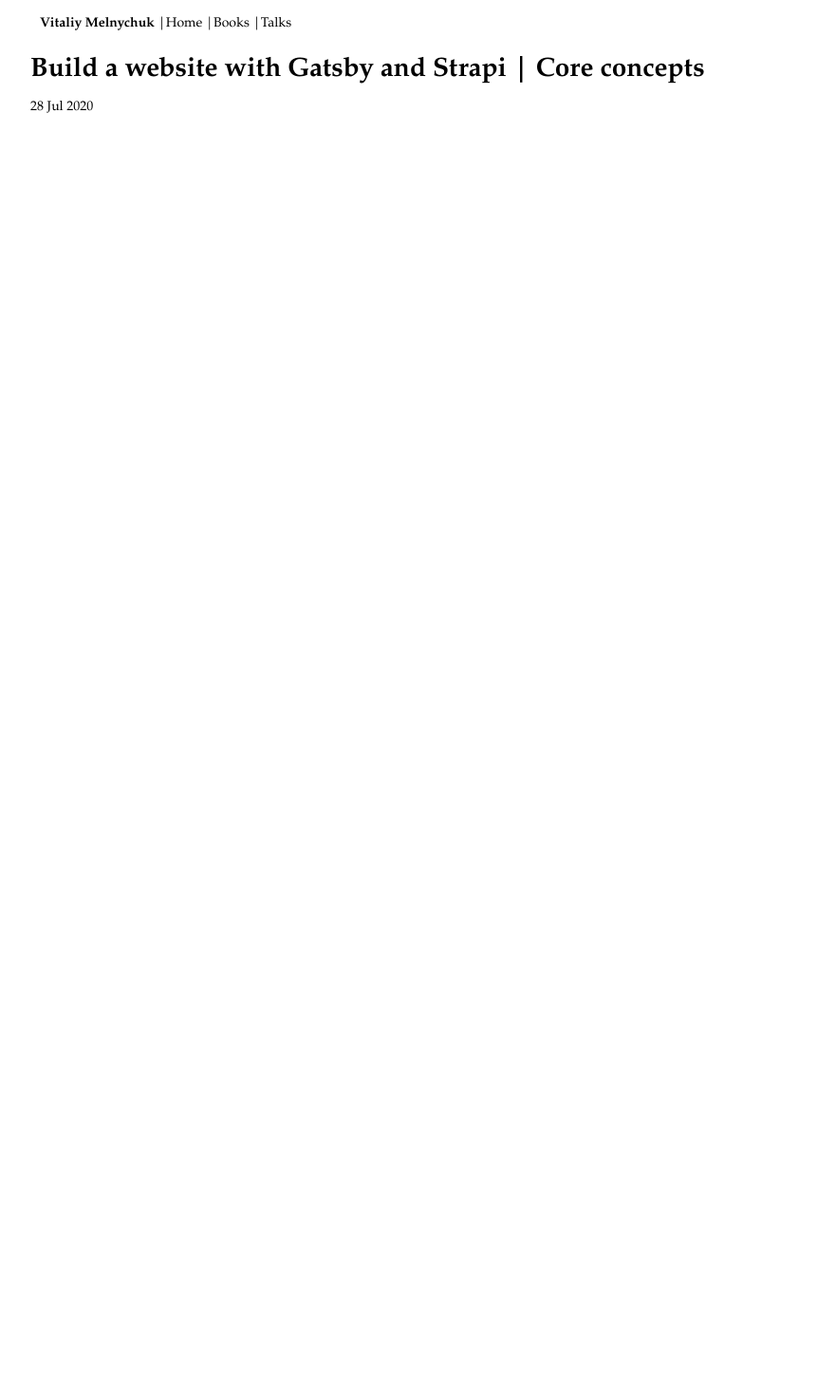
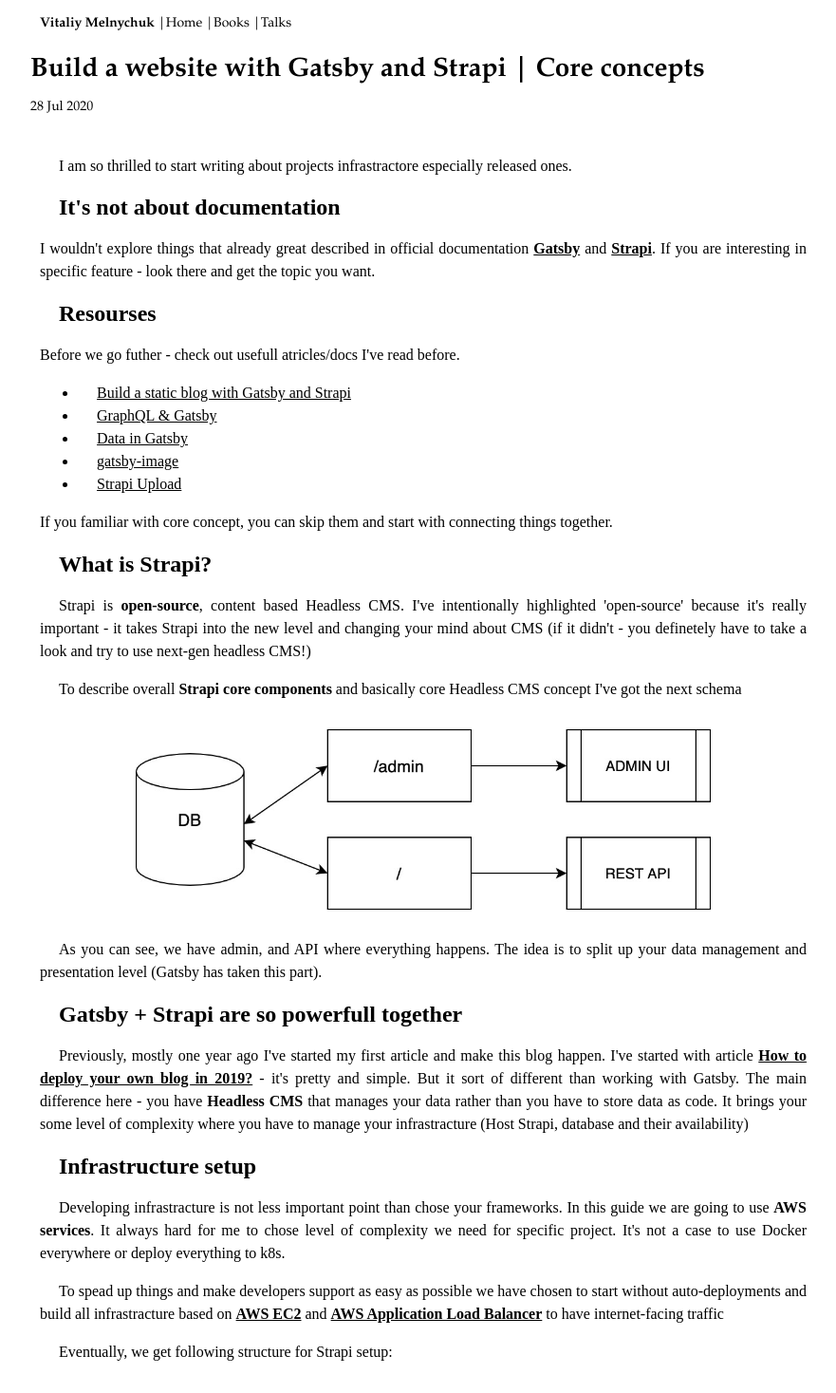
Before and after one commit to vitaliimelnychuk/blog, a Next.js app: page /articles/2020-08-28-build-a-website-with-gatsby-and-strapi in a window 1280 px wide. Shown: the whole page at 95% size, without its empty margins (194-1075 px from the left). Before the commit the page ends 800 px from the top, so only its background shows below. Built offline with nearby package versions, Linux system fonts and the light colour scheme.

Commit message:
first part about core strapi components

```diff
--- a/pages/articles/2020-08-28-build-a-website-with-gatsby-and-strapi.tsx
+++ b/pages/articles/2020-08-28-build-a-website-with-gatsby-and-strapi.tsx
@@ -7,11 +7,56 @@
 
 const article = articles['2020-08-28-build-a-website-with-gatsby-and-strapi']
 
+const deployYourBlogArticle = articles['2019-12-22-deploy-your-blog']
+
 export default () => (
   <Layout>
     <ArticlePage {...article} >
       <>
+        <p>I am so thrilled to start writing about projects infrastractore especially released ones.</p>
+
+        <h2>It's not about documentation</h2>
+        I wouldn't explore things that already great described in official documentation <ExternalLink href="https://www.gatsbyjs.org/docs/"><b>Gatsby</b></ExternalLink> and <ExternalLink href="https://strapi.io/documentation"><b>Strapi</b></ExternalLink>.
+        If you are interesting in specific feature - look there and get the topic you want.
+
+        <h2>Resourses</h2>
+        Before we go futher - check out usefull atricles/docs I've read before.
+        <ul>
+          <li><ExternalLink href="https://strapi.io/blog/build-a-static-blog-with-gatsby-and-strapi">Build a static blog with Gatsby and Strapi</ExternalLink></li>
+          <li><ExternalLink href="https://www.gatsbyjs.org/docs/graphql/">GraphQL & Gatsby</ExternalLink></li>
+          <li><ExternalLink href="https://www.gatsbyjs.org/tutorial/part-four/#data-in-gatsby">Data in Gatsby</ExternalLink></li>
+          <li><ExternalLink href="https://www.gatsbyjs.org/packages/gatsby-image/">gatsby-image</ExternalLink></li>
+          <li><ExternalLink href="https://strapi.io/documentation/3.0.0-beta.x/plugins/upload.html">Strapi Upload</ExternalLink></li>
+        </ul>
+
+        If you familiar with core concept, you can skip them and start with connecting things together.
+
+        <h2>What is Strapi?</h2>
+        <p>Strapi is <b>open-source</b>, content based Headless CMS. I've intentionally highlighted 'open-source' because it's really important - it takes Strapi into the new level and changing your mind about CMS (if it didn't - you definetely have to take a look and try to use next-gen headless CMS!) </p>
+        <p>To describe overall <b>Strapi core components</b> and basically core Headless CMS concept I've got the next schema</p>
+        <img src="/static/img/articles/2020-08-28/strapi-components.jpg" width="75%" />
+        <p>As you can see, we have admin, and API where everything happens. The idea is to split up your data management and presentation level (Gatsby has taken this part). </p>
+        <h2>Gatsby + Strapi are so powerfull together</h2>
+        <p>
+          Previously, mostly one year ago I've started my first article and make this blog happen. I've started with article <ExternalLink href={deployYourBlogArticle.url}><b>{deployYourBlogArticle.title}</b></ExternalLink> - it's pretty and simple. But it sort of different than working with Gatsby.
+The main difference here - you have <b>Headless CMS</b> that manages your data rather than you have to store data as code. It brings your some level of complexity where you have to manage your infrastracture (Host Strapi, database and their availability)
+        </p>
+
+        <h2>Infrastructure setup</h2>
+        <p>Developing infrastracture is not less important point than chose your frameworks. In this guide we are going to use <b>AWS services</b>.
+        It always hard for me to chose level of complexity we need for specific project. It's not a case to use Docker everywhere or deploy everything to k8s.
+        </p>
+        <p>
+          To spead up things and make developers support as easy as possible we have chosen to start without auto-deployments and build all infrastracture based on <ExternalLink href="https://aws.amazon.com/ec2/"><b>AWS EC2</b></ExternalLink> and  <ExternalLink href="https://docs.aws.amazon.com/elasticloadbalancing/latest/application/introduction.html"><b>AWS Application Load Balancer</b></ExternalLink> to have internet-facing traffic
+        </p>
+        <p>Eventually, we get following structure for Strapi setup:</p>
+        <style jsx>{`
+            img {
+              display: block;
+              margin: 30px auto;
+            }
+          `}</style>
       </>
     </ArticlePage>
-  </Layout>
+  </Layout >
 );
```
Also changed, not shown: public/static/img/articles/2020-08-28/strapi-components.jpg (added).
